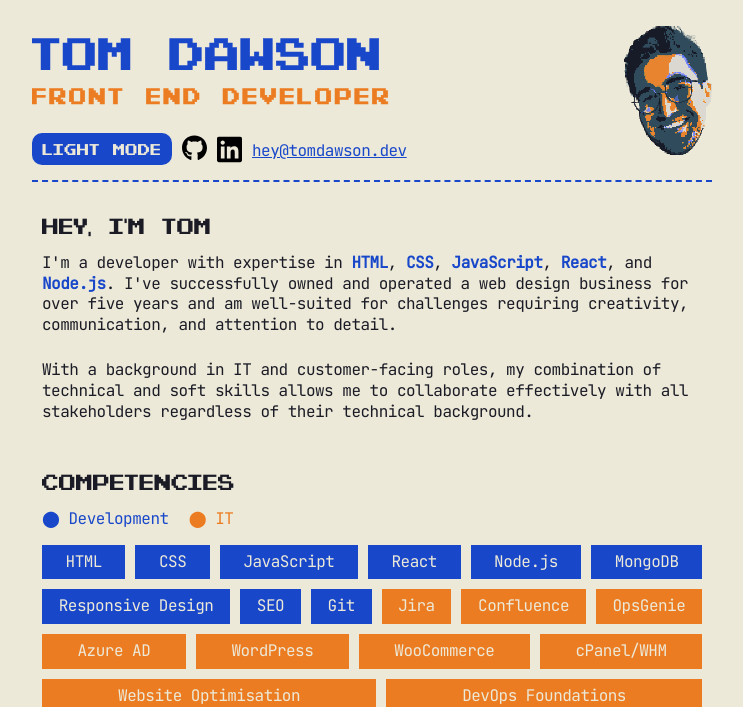
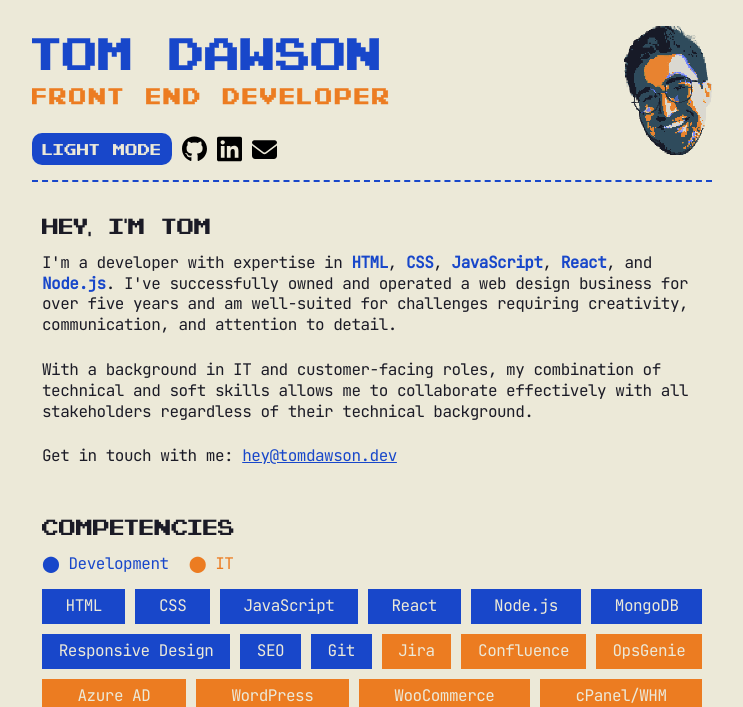
Before and after one commit to TomDawson/cv, a PHP site: page / in a window 1280 px wide. Shown: the top 707 px of the page, without its empty margins (268-1011 px from the left). Run offline with PHP 8.4, Linux system fonts and the light colour scheme.

Commit message:
Changed email to icon in nav and added flex

```diff
--- a/index.html
+++ b/index.html
@@ -80,11 +80,12 @@
             target="_blank"
             ><img alt="LinkedIn" src="images/linkedin.svg" class="social-icon"
           /></a>
-          <div class="break"></div>
-          <a class="email-address" href="mailto:hey@tomdawson.dev"
-            >hey@tomdawson.dev</a
-          >
-          <img id="portrait" src="images/tom-head-dark.png" alt="Tom Dawson" />
+          <a
+          class="social-icon-container"
+          href="mailto:hey@tomdawson.dev"
+          ><img alt="Email" src="images/email.svg" class="social-icon"
+        /></a>
+        <img id="portrait" src="images/tom-head-dark.png" alt="Tom Dawson" />
         </nav>
         <summary class="indented">
           <h2>Hey, I'm Tom</h2>
@@ -99,6 +100,11 @@
             With a background in IT and customer-facing roles, my combination of
             technical and soft skills allows me to collaborate effectively with
             all stakeholders regardless of their technical background.
+          </p>
+          <p>
+            Get in touch with me: <a href="mailto:hey@tomdawson.dev"
+            >hey@tomdawson.dev</a
+          >
           </p>
         </summary>
         <section class="indented">
@@ -236,7 +242,7 @@
           <div class="section-entry">
             <p>
               <span class="date">Jan '14 — Jul '17</span>
-              <span class="p-title">Queensland University of Technology</span>
+              <span class="p-title">QUT</span>
               <span class="p-subtitle">Bachelor of IT</span>
               <ul class="entry-points">
                 <li>
@@ -252,7 +258,7 @@
           <div class="section-entry">
             <p>
               <span class="date">Feb — Nov '13</span>
-              <span class="p-title">Southbank Institute of Technology</span>
+              <span class="p-title">SBIT</span>
               <span class="p-subtitle">Diploma of IT Networking</span>
               <ul class="entry-points">
                 <li>
--- a/styles/style.css
+++ b/styles/style.css
@@ -353,20 +353,14 @@
   padding-top: 5px;
 }
 
-.social-icon-container {
-  height: 100%;
-  width: auto;
+.social-icon, .toggle-icon {
+  width: 25px;
 }
 
-.social-icon {
-  float: left;
-  height: auto;
-}
-
-.social-icon, .toggle-icon {
-  width: 25px;
-  position: relative;
-  top:2px;
+.social-icon-container {
+  vertical-align: middle;
+  display: inline-flex;
+  align-items: center;
 }
 
 /* Header + Footer Sticking */
```
Also changed, not shown: images/TK_email_icon.svg (added).
